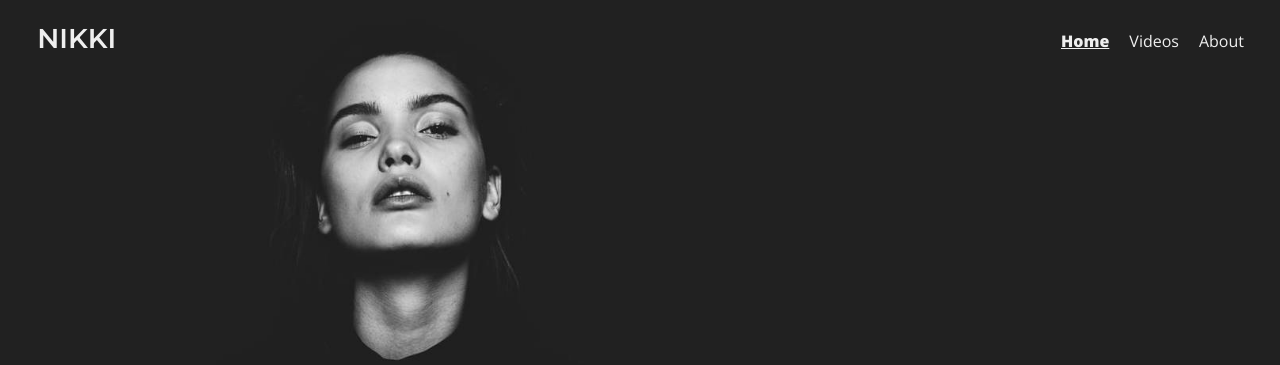
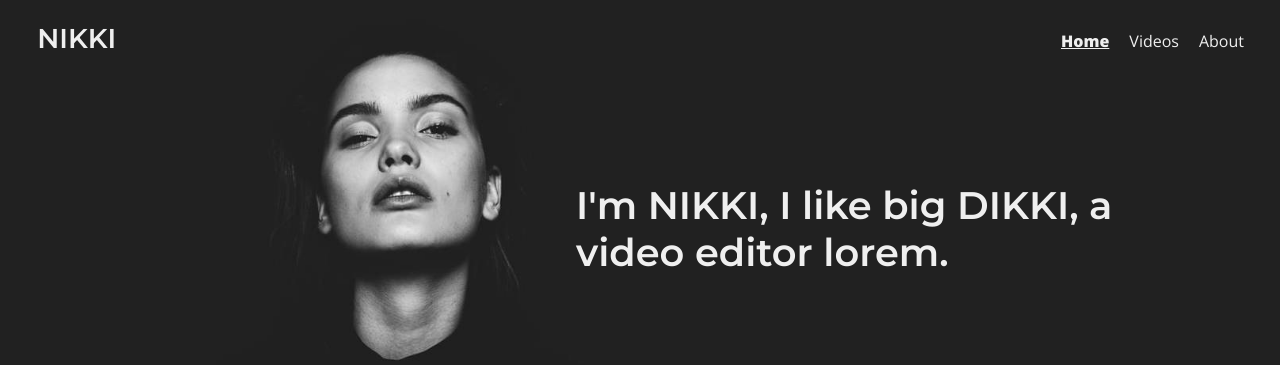
Before and after one commit to ethan-sonza/nikki, a Svelte app: page / in a window 1280 px wide. Shown: the top 365 px of the page. Built offline with nearby package versions, Linux system fonts and the light colour scheme.

Commit message:
typewriter transition

```diff
--- a/src/helpers/index.js
+++ b/src/helpers/index.js
@@ -1,5 +1,7 @@
 import lazyLoad from './lazyLoad.js'
+import typewriter from './typewriter.js'
 
 export {
-    lazyLoad
+  lazyLoad,
+  typewriter
 }
--- /dev/null
+++ b/src/helpers/typewriter.js
@@ -0,0 +1,23 @@
+function typewriter(node, { speed = 50 }) {
+  const valid = (
+    node.childNodes.length === 1 &&
+    node.childNodes[0].nodeType === Node.TEXT_NODE
+  );
+
+  if (!valid) {
+    throw new Error(`This transition only works on elements with a single text node child`);
+  }
+
+  const text = node.textContent;
+  const duration = text.length * speed;
+
+  return {
+    duration,
+    tick: t => {
+      const i = ~~(text.length * t);
+      node.textContent = text.slice(0, i);
+    }
+  };
+}
+
+export default typewriter;
--- a/src/pages/Home.svelte
+++ b/src/pages/Home.svelte
@@ -2,9 +2,9 @@
   import { onMount } from 'svelte';
   import { fade } from 'svelte/transition';
   import { Section, YouTubePreview } from '../components';
-  import { lazyLoad } from '../helpers';
+  import { lazyLoad, typewriter } from '../helpers';
 
-  let visible = false;
+  let visible, show_body, show_button = false;
   let videos = [
     {
       id: 'cQIaYLXR2BA',
@@ -20,13 +20,32 @@
 
   onMount(async () => {
     visible = true
+    setTimeout(function(){
+      show_body = true
+    }, 5000);
 	});
 </script>
 
 <Section colour='#212121'>
   {#if visible}
-      <img id='landing-person' in:fade="{{ duration: 2000 }}" use:lazyLoad={'/images/landing1.jpg'} alt='landing-person' />
+    <img id='landing-person' in:fade="{{ duration: 2000 }}" use:lazyLoad={'/images/landing1.jpg'} alt='landing-person' />
+
+    <div class="about">
+      <p class="m" in:typewriter="{{speed: 100}}" on:outroend="{() => alert('outro ended')}">
+        I'm NIKKI, I like big DIKKI, a video editor lorem...
+      </p>
+
+      {#if show_body}
+        <div in:typewriter="{{speed: 35}}">
+          Lorem, ipsum dolor sit amet consectetur adipisicing elit. Provident est, ea pariatur similique
+          dolor unde molestias vitae sequi modi totam accusantium ratione aliquam?
+          Pariatur vel alias iste sequi dignissimos qui.
+        </div>
+      {/if}
+    </div>
   {/if}
+
+
 </Section>
 
 <div class="videos">
@@ -37,8 +56,23 @@
 
 
 <style>
+  /* First Section - About */
   img#landing-person {
     margin-left: 10%;
+  }
+  .about {
+    position: absolute;
+    top: 20%;
+    left: 45%;
+    color: #EFEFEF;
+    font-size: 2em;
+    width: 50%;
+  }
+
+  .m {
+    font-family: Montserrat, sans-serif;
+    font-weight: 600;
+    font-size: 1.2em;
   }
 
   .videos {
```
Also changed, not shown: src/components/Navbar.svelte (indentation only).
